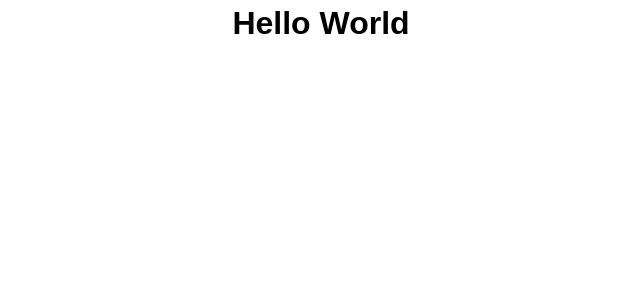
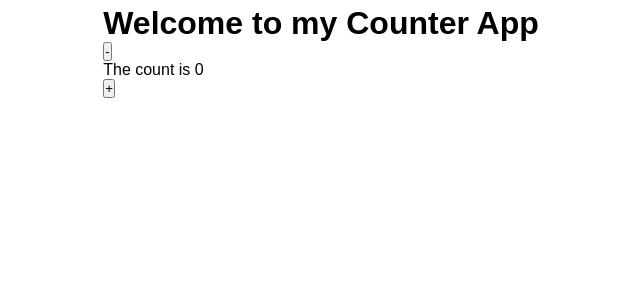
Before and after one commit to nimely111/React-Coding-snippet, a React (Vite) app: page / in a window 1280 px wide. Shown: the top 300 px of the page, without its empty margins (319-959 px from the left). Built offline with nearby package versions, Linux system fonts and the light colour scheme.

Commit message:
fix bugs

```diff
--- a/src/react101/App_101.jsx
+++ b/src/react101/App_101.jsx
@@ -3,7 +3,7 @@ import StateComponent from "./StateComponent";
 function App_101(){
     return(
         <>
-           <h1>Hello World</h1>
+          <StateComponent />
         </>
     )
 }
--- a/src/react101/StateComponent.jsx
+++ b/src/react101/StateComponent.jsx
@@ -2,7 +2,7 @@ import React, {useState} from 'react'
 
 function StateComponent(){
     const [count, setCount] = useState(0);
-    increaseCount = () => {
+    const increaseCount = () => {
         setCount(count + 1)
     }
     return(
```
